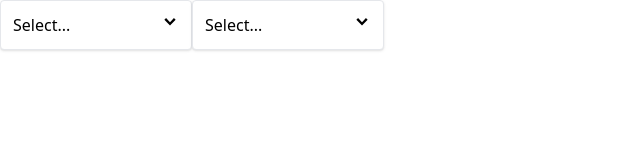
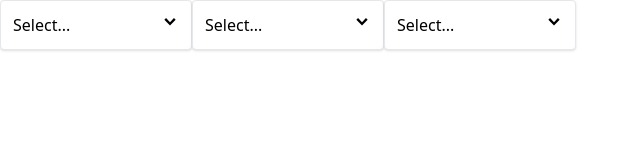
Before and after one commit to CocoTapi/modern_react_2023, a React (Create React App) app in the folder section_12/: page / in a window 1280 px wide. Shown: the top 160 px of the page, without its empty margins (0-640 px from the left). Built offline with nearby package versions, Linux system fonts and the light colour scheme.

Commit message:
added a dropdown to see if there is a bug

```diff
--- a/section_12/src/App.js
+++ b/section_12/src/App.js
@@ -18,6 +18,7 @@ function App() {
     <div className='flex'>
       <Dropdown  options={options} value={selection} onChange={handleSelect}/>
       <Dropdown  options={options} value={selection} onChange={handleSelect}/>
+      <Dropdown  options={options} value={selection} onChange={handleSelect}/>
     </div>
   )
 }
```
